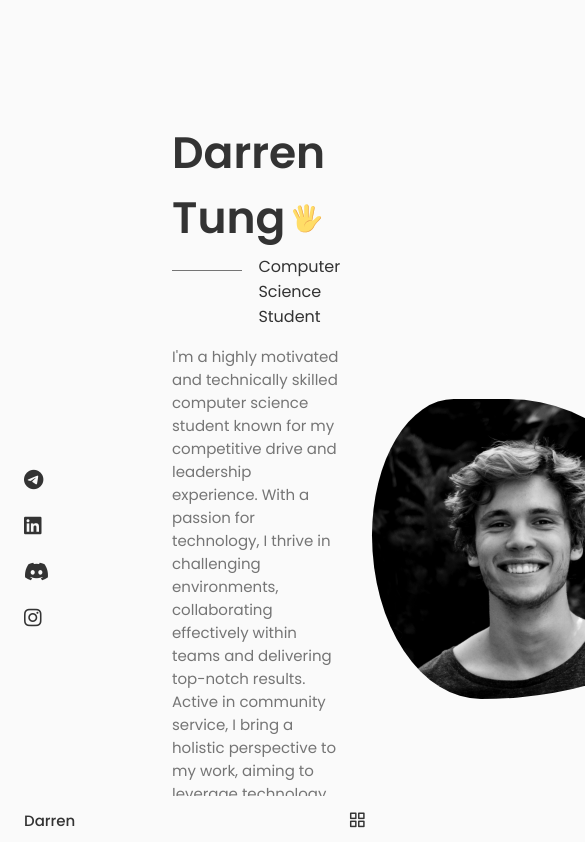
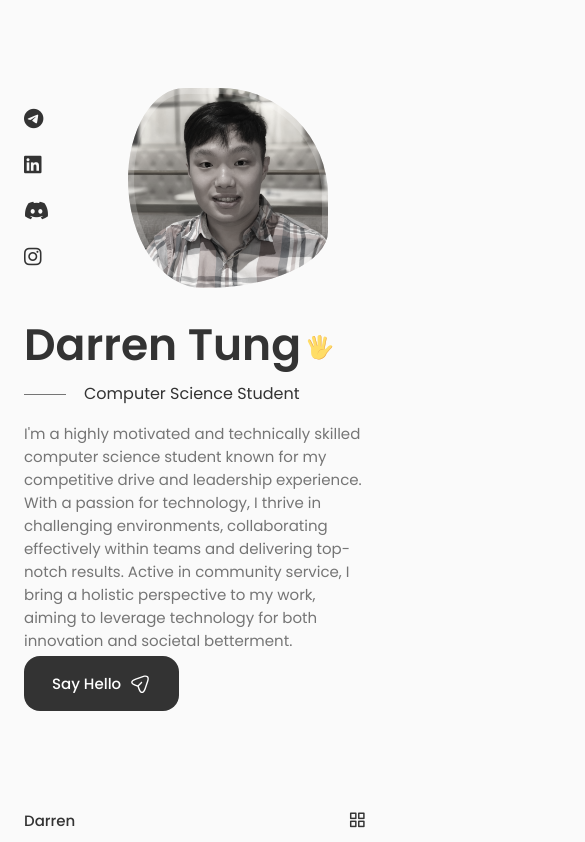
Before and after one commit to wallacepck/wallacepck.github.io, a React (Create React App) app: page / in a window 390 px wide. Shown: the top 842 px of the page, 585 px wide, since content can reach past the window. Built offline with nearby package versions, Linux system fonts and the light colour scheme.

Commit message:
v0.3.1
v1 Home done

```diff
--- a/src/components/home/Home.jsx
+++ b/src/components/home/Home.jsx
@@ -2,6 +2,7 @@
 import "./home.css";
 import Social from './Social';
 import Data from './Data';
+import ScrollDown from './ScrollDown';
 
 const Home = () => {
     return (
@@ -14,6 +15,8 @@
 
                     <Data />
                 </div>
+
+                <ScrollDown />
             </div>
         </section>
     )
--- /dev/null
+++ b/src/components/home/ScrollDown.jsx
@@ -0,0 +1,49 @@
+import React from 'react';
+
+const ScrollDown = () => {
+  return (
+    <div className="home__scroll">
+        <a href="#about" className="home__scroll-button button--flex">
+            <svg
+                width="32px"
+                height="32px"
+                class="home__scroll-mouse"
+                viewBox="0 0 247 390"
+                version="1.1"
+                xmlns="http://www.w3.org/2000/svg"
+                xmlnsXlink="http://www.w3.org/1999/xlink"
+                style={{
+                    fillRule: "evenodd",
+                    clipRule: "evenodd",
+                    strokeLinecap: "round",
+                    strokeLinejoin: "round",
+                    strokeMiterlimit: "1.5",
+                }}
+                >
+                <path
+                    class="wheel"
+                    d="M123.359,79.775l0,72.843"
+                    style= {{
+                        fill: "none",
+                        stroke: "var(--title-color)",
+                        strokeWidth: "20px",
+                    }}
+                ></path>
+                <path
+                    id="mouse"
+                    d="M236.717,123.359c0,-62.565 -50.794,-113.359 -113.358,-113.359c-62.565,0 -113.359,50.794 -113.359,113.359l0,143.237c0,62.565 50.794,113.359 113.359,113.359c62.564,0 113.358,-50.794 113.358,-113.359l0,-143.237Z"
+                    style= {{
+                        fill: "none",
+                        stroke: "var(--title-color)",
+                        strokeWidth: "20px",
+                    }}
+                ></path>
+            </svg>
+            <span className="home__scroll-name">Scroll Down</span>
+            <i class= "uil uil-arrow-down home__scroll-arrow"></i>
+        </a>
+    </div>
+  )
+}
+
+export default ScrollDown;
--- a/src/components/home/Social.jsx
+++ b/src/components/home/Social.jsx
@@ -7,11 +7,11 @@
             <i class="fa-brands fa-telegram"></i>
         </a>
 
-        <a href="https:linkedin.com/in/darren-tung-271113168/" className="home__social-icon" target="_blank">
+        <a href="https://linkedin.com/in/darren-tung-271113168/" className="home__social-icon" target="_blank">
             <i class="fa-brands fa-linkedin"></i>
         </a>
 
-        <a href="https:discordapp.com/users/222725107309608960" className="home__social-icon" target="_blank">
+        <a href="https://discordapp.com/users/222725107309608960" className="home__social-icon" target="_blank">
             <i class="fa-brands fa-discord"></i>
         </a>
 
--- a/src/components/home/home.css
+++ b/src/components/home/home.css
@@ -1,3 +1,7 @@
+.home__container {
+    row-gap: 7rem;
+}
+
 .home__content {
     grid-template-columns: 116px repeat(2, 1fr);
     padding-top: 5.5rem;
@@ -55,11 +59,12 @@
 }
 
 .home__img {
-    background: url(../../assets//profile.jpg);
+    background: url(../../assets//profile2.jpg);
     background-repeat: no-repeat;
     background-position: center;
     background-size: cover;
-    box-shadow: inset 0 0 0 9px rgb(255, 255, 255 / 30%);
+    box-shadow: inset 0 0 0 9px rgb(255 255 255 / 20%);
+    filter: grayscale(85%);
     order: 1;
     justify-self: center;
     width: 300px;
@@ -76,7 +81,112 @@
         border-radius: 30% 60% 70% 40%/50% 60% 30% 60%;
     }
 
-    10% {
+    100% {
         border-radius: 60% 40% 30% 70%/60% 30% 70% 40%;
     }
 }
+
+.home__scroll {
+    margin-left: 9.25rem;
+}
+
+.wheel {
+    animation: scroll 2s ease infinite;
+}
+
+@keyframes scroll {
+    0% {
+        transform: translateY(0);
+    }
+
+    30% {
+        transform: translateY(3.75rem);
+    }
+}
+
+.home__scroll-name {
+    color: var(--title-color);
+    font-weight: var(--font-medium);
+    margin-right: var(--mb-0-25);
+    margin-left: 2px;
+}
+
+.home__scroll-arrow {
+    font-size: 1.25rem;
+    color: var(--title-color);
+}
+
+/*=============== BREAKPOINTS ===============*/
+/* For large devices */
+@media screen and (max-width: 992px) {
+    .home__content {
+        grid-template-columns: 100px repeat(2, 1fr);
+        column-gap: 1.25rem;
+    }
+
+    .home__hand {
+        width: 26px;
+        height: 26px;
+    }
+
+    .home__subtitle {
+        padding-left: 3.75rem;
+        margin-bottom: var(--mb-1);
+    }
+
+    .home__subtitle::before {
+        width: 42px;
+        top: 0.8rem;
+    }
+
+    .home__description {
+        max-width: initial;
+        margin-bottom: var(--mb-0-25);
+    }
+
+    .home__img {
+        width: 250px;
+        height: 250px;
+        box-shadow: inset 0 0 0 8px rgb(255 255 255 / 20%);
+    }
+
+    .home__scroll {
+        margin-left: 7.5rem;
+    }
+  }
+
+  /* For medium devices */
+  @media screen and (max-width: 768px) {
+    .home__content {
+        grid-template-columns: 0.5fr 3fr;
+        padding-top: 3.5rem;
+    }
+
+    .home__img {
+        order: initial;
+        justify-items: initial;
+        box-shadow: inset 0 0 0 6px rgb(255 255 255 / 20%);
+        width: 200px;
+        height: 200px;
+    }
+
+    .home__data {
+        grid-column: 1/3;
+    }
+
+    .home__scroll {
+        display: none;
+    }
+  }
+  /* For small devices */
+  @media screen and (max-width: 350px) {
+    .home__img {
+        width: 180px;
+        height: 180px;
+    }
+
+    .home__hand {
+        width: 22px;
+        height: 22px;
+    }
+  }
```
Also changed, not shown: src/assets/profile2.jpg (added), src/components/about/About.jsx (added), src/components/about/about.css (added).
